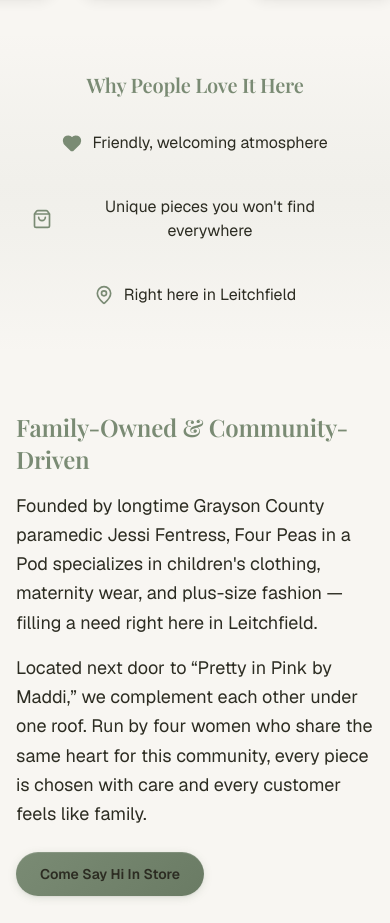
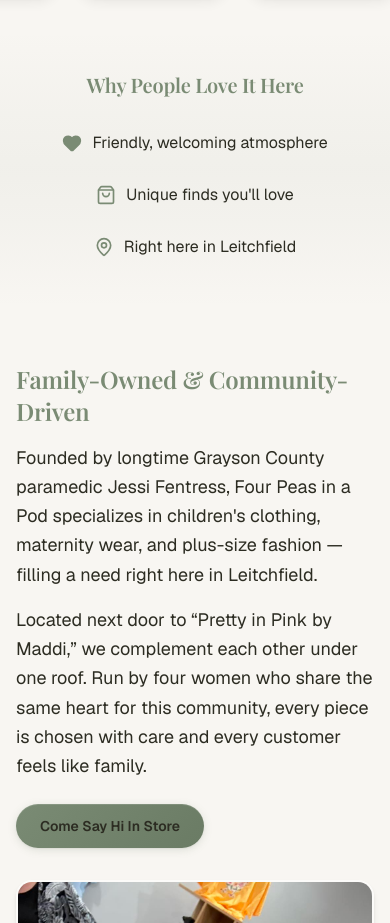
Before and after one commit to 925adhd/fourpeasinapodboutique, a Next.js app: page / in a window 390 px wide. Shown: the part 928-1851 px from the top of the page. Built offline with nearby package versions, Linux system fonts and the light colour scheme.

Commit message:
Tighten trust strip to single row, clean cache, update gitignore
Co-Authored-By: Claude Opus 4.6 (1M context) <noreply@anthropic.com>

```diff
--- a/src/app/page.tsx
+++ b/src/app/page.tsx
@@ -28,14 +28,14 @@ export default function Home() {
           <h2 className="text-xl md:text-2xl font-semibold text-[#7A8B74] heading-serif text-center mb-6">
             Why People Love It Here
           </h2>
-          <div className="flex flex-col md:flex-row items-center justify-center gap-6 md:gap-14 text-center">
+          <div className="flex flex-col md:flex-row items-center justify-center gap-3 md:gap-14 text-center">
             <div className="trust-item flex items-center gap-2.5 text-[#2C2C22]">
               <Heart className="w-5 h-5 text-[#7A8B74] fill-[#7A8B74] flex-shrink-0" />
               <span>Friendly, welcoming atmosphere</span>
             </div>
             <div className="trust-item flex items-center gap-2.5 text-[#2C2C22]">
               <ShoppingBag className="w-5 h-5 text-[#7A8B74] flex-shrink-0" />
-              <span>Unique pieces you won&apos;t find everywhere</span>
+              <span>Unique finds you&apos;ll love</span>
             </div>
             <div className="trust-item flex items-center gap-2.5 text-[#2C2C22]">
               <MapPin className="w-5 h-5 text-[#7A8B74] flex-shrink-0" />
```
Also changed, not shown: 1 other file (tests, documents, lock files or other folders).
